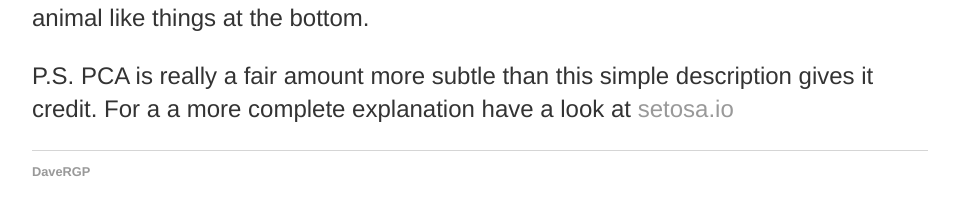
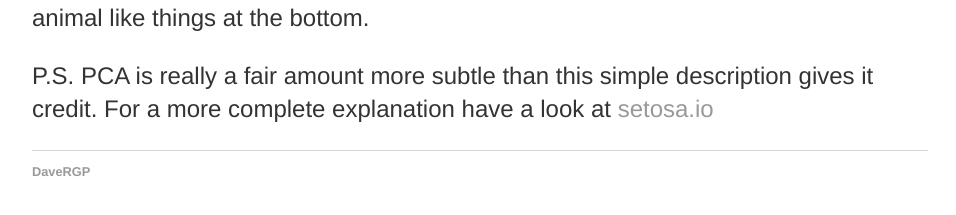
Before and after one commit to DaveParr/Pokemon_FieldStudies, a Jekyll site: the page built from _posts/2016-04-17-so.md, in a window 1280 px wide and 900 px high, scrolled down 4914 px. Shown: the part 661-876 px from the top of the window, without its empty margins (160-1116 px from the left). Built offline with Jekyll 4.4.1, drawn with Linux system fonts in a browser that asks for light colours.

Commit message:
duplicated word

```diff
--- a/_posts/2016-04-17-so.md
+++ b/_posts/2016-04-17-so.md
@@ -76,4 +76,4 @@ This is all pretty obvious to anyone between the ages of 25 and 30, however it p
 
 If an aspiring Pokemon Master had to reduce the variety of the 5 defining charateristics down to something more manageable it was easy to think of the pokemon as either Speedy and Special, or Fat and Physical. The designs display this trait as well. All the skinny alien and ghostly things up top, and the solid rocky, animal like things at the bottom.
 
-P.S. PCA is really a fair amount more subtle than this simple description gives it credit. For a a more complete explanation have a look at [setosa.io](http://setosa.io/ev/principal-component-analysis/)
+P.S. PCA is really a fair amount more subtle than this simple description gives it credit. For a more complete explanation have a look at [setosa.io](http://setosa.io/ev/principal-component-analysis/)
```
